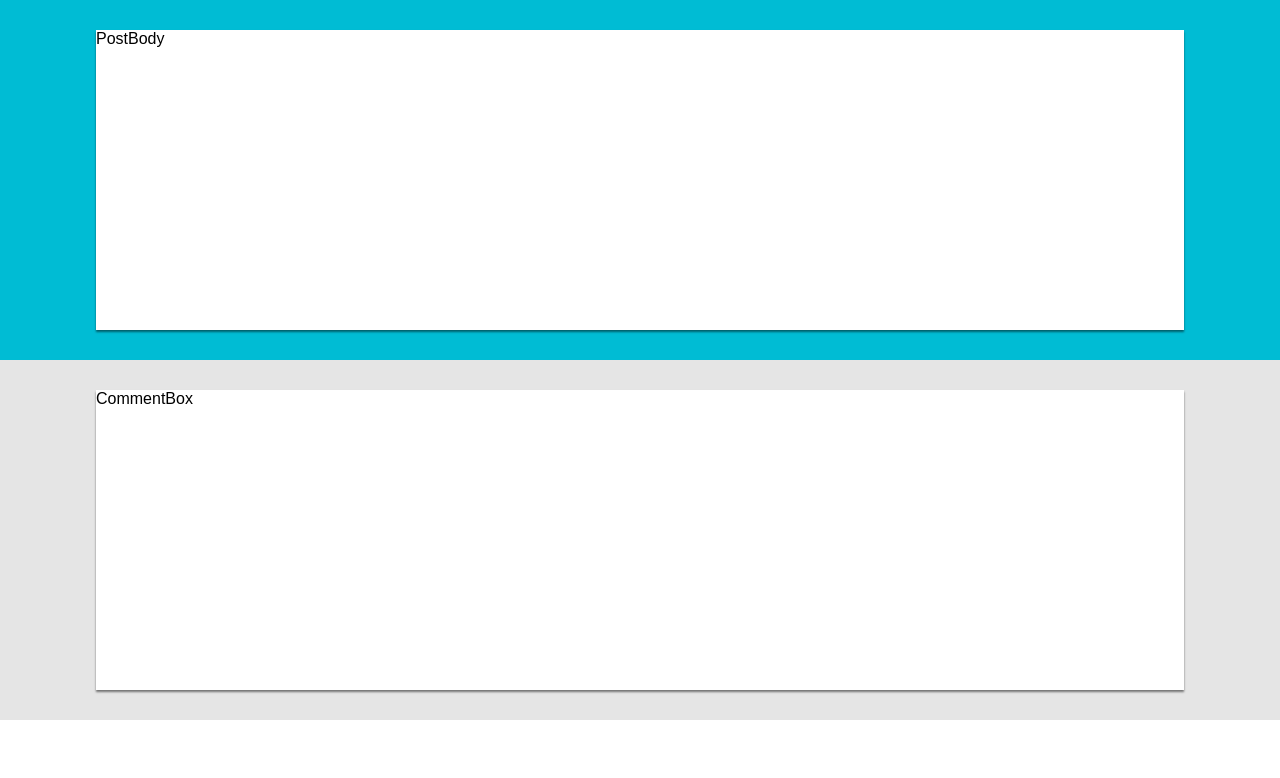
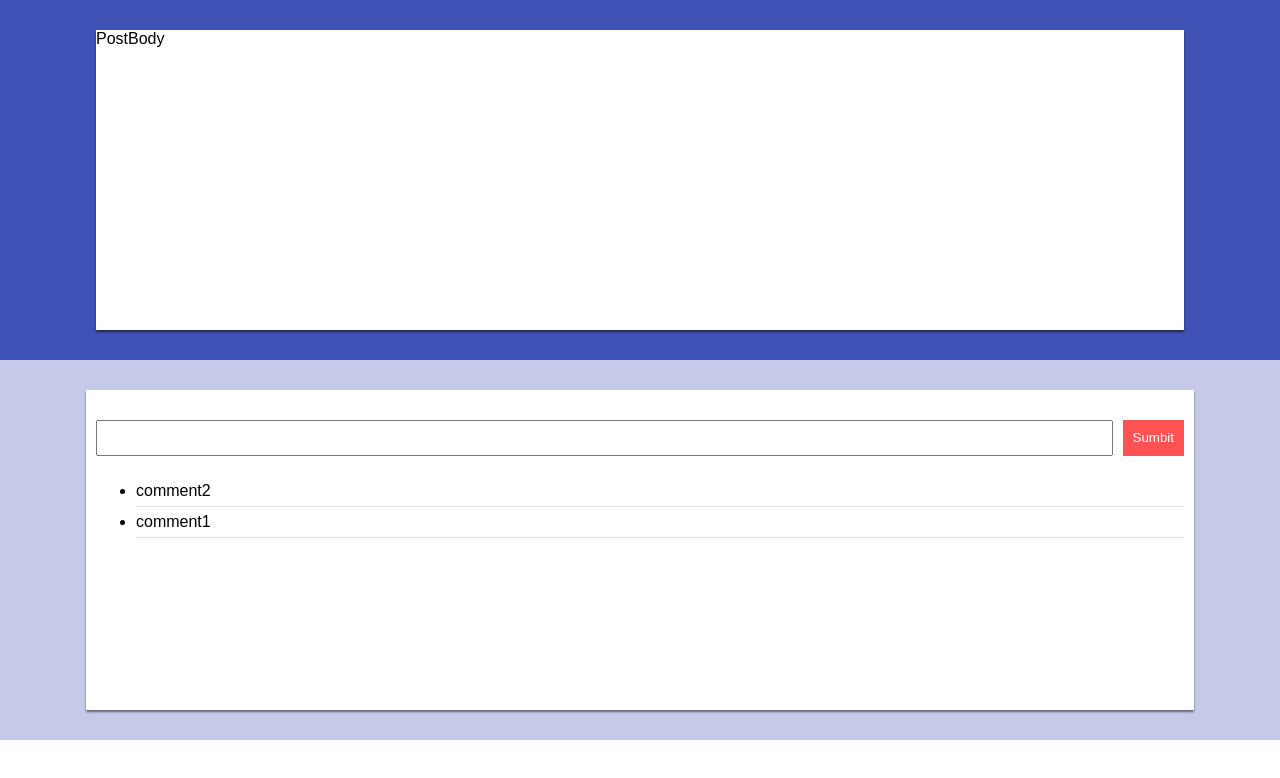
Before and after one commit to BeijiYang/reduxDemo, a React (Create React App) app: page /post in a window 1280 px wide. Shown: the top 778 px of the page. Built offline with nearby package versions, Linux system fonts and the light colour scheme; the HTML template or start-up script is replaced by a standard one.

Commit message:
sumbit comment with state

```diff
--- a/src/CommentBox.js
+++ b/src/CommentBox.js
@@ -2,10 +2,44 @@ import React, { Component } from 'react';
 import "./comment-box.css";
 
 class CommentBox extends Component {
+  state = {
+    comments: [
+      'comment1',
+      'comment2'
+    ]
+  }
+
+  onSubmit = e => {
+    e.preventDefault()
+    let comments = this.state.comments.slice()
+    let content = this.commentInput.value
+    comments.push(content)
+    this.setState(
+      {comments}
+    )
+    this.commentInput.value = ''
+  }
+
   render() {
+    let commentList = this.state.comments.slice().reverse().map(
+      (item,i) => (<li key={i}>{item}</li>)
+    )
+
+    let commentForm = (
+      <form onSubmit={this.onSubmit}>
+        <input type='text' ref={value => this.commentInput = value} />
+        <button type='sumbit'>Sumbit</button>
+      </form>
+    )
+
     return (
       <div className="comment-box">
-        CommentBox
+        <div className="form">
+          {commentForm}
+        </div>
+        <ul className='comment-list'>
+          {commentList}
+        </ul>
       </div>
     );
   }
--- a/src/Post.css
+++ b/src/Post.css
@@ -1,9 +1,21 @@
+/* Palette generated by Material Palette - materialpalette.com/indigo/red */
+
+.dark-primary-color    { background: #303F9F; }
+.default-primary-color { background: #3F51B5; }
+.light-primary-color   { background: #C5CAE9; }
+.text-primary-color    { color: #FFFFFF; }
+.accent-color          { background: #FF5252; }
+.primary-text-color    { color: #212121; }
+.secondary-text-color  { color: #757575; }
+.divider-color         { border-color: #BDBDBD; }
+
+
 .upper {
-   background-color: #00bcd4;
+   background-color: #3F51B5;
    display: flex;
  }
 
 .bottom {
-   background-color: rgba(0, 0, 0, .1);
+   background-color: #C5CAE9;
    display: flex;
  }
--- a/src/comment-box.css
+++ b/src/comment-box.css
@@ -2,6 +2,40 @@
    background-color: #fff;
    min-width: 85%;
    margin: 30px auto;
+   padding: 10px;
    box-shadow: 0 2px 2px rgba(0, 0, 0, .5);
    min-height: 300px;
 }
+
+form {
+   display: flex;
+   margin-top: 20px;
+ }
+
+ .form input{
+   flex-grow: 1;
+   height: 30px;
+   line-height: 30px;
+ }
+
+ .form button {
+   background-color: #FF5252;
+   margin-left: 10px;
+   padding: 0 10px;
+   border: none;
+   line-height: 30px;
+   outline: none;
+   color: white;
+ }
+
+ .comment-box button:hover {
+   cursor: pointer;
+ }
+
+ .comment-box .comment-list {
+   margin-top: 20px;
+ }
+ .comment-box li {
+   border-bottom: 1px solid rgba(0, 0, 0, 0.1);
+   line-height: 30px;
+ }
```
